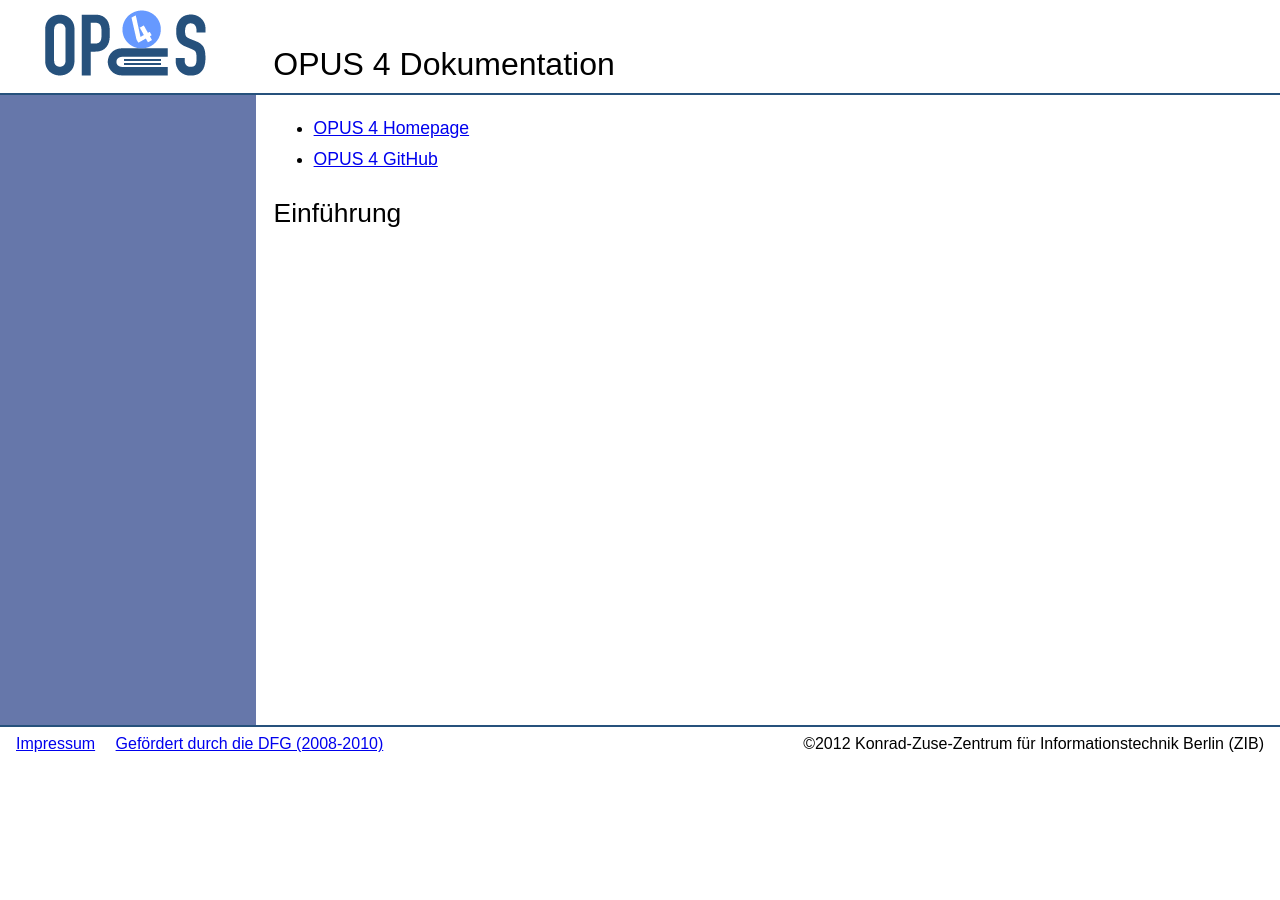
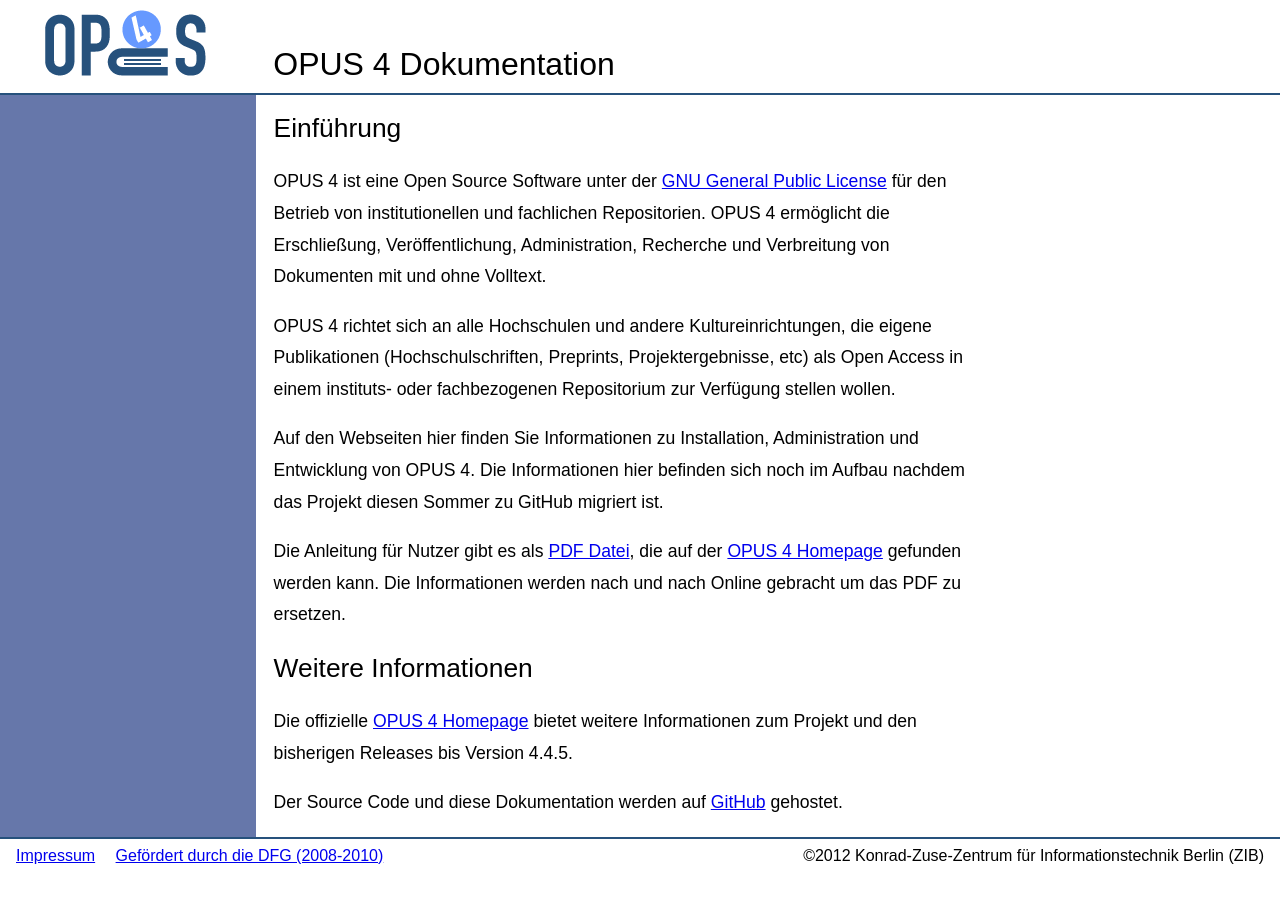
Before and after one commit to OPUS4/opus4.github.io, a Jekyll site: the page built from index.md, in a window 1280 px wide. Built offline with Jekyll 4.4.1, drawn with Linux system fonts in a browser that asks for light colours.

Commit message:
#26 - Starting the start page.

```diff
--- a/index.md
+++ b/index.md
@@ -4,7 +4,27 @@
 weight: 0
 ---
 
-* [OPUS 4 Homepage](http://opus4.kobv.de)
-* [OPUS 4 GitHub](https://github.com/opus4)
+## Einführung
 
-## Einführung
+OPUS 4 ist eine Open Source Software unter der [GNU General Public License](http://www.gnu.org/copyleft/gpl.html) für
+den Betrieb von institutionellen und fachlichen Repositorien. OPUS 4 ermöglicht die Erschließung, Veröffentlichung,
+Administration, Recherche und Verbreitung von Dokumenten mit und ohne Volltext.
+
+OPUS 4 richtet sich an alle Hochschulen und andere Kultureinrichtungen, die eigene Publikationen (Hochschulschriften,
+Preprints, Projektergebnisse, etc) als Open Access in einem instituts- oder fachbezogenen Repositorium zur Verfügung
+stellen wollen.
+
+Auf den Webseiten hier finden Sie Informationen zu Installation, Administration und Entwicklung von OPUS 4. Die
+Informationen hier befinden sich noch im Aufbau nachdem das Projekt diesen Sommer zu GitHub migriert ist.
+
+Die Anleitung für Nutzer gibt es als
+[PDF Datei](https://www.kobv.de/wp-content/uploads/2015/03/kobv_opus_dokumentation_version-4.4.4_de.pdf),
+die auf der [OPUS 4 Homepage](http://opus4.kobv.de) gefunden werden
+kann. Die Informationen werden nach und nach Online gebracht um das PDF zu ersetzen.
+
+## Weitere Informationen
+
+Die offizielle [OPUS 4 Homepage](http://opus4.kobv.de) bietet weitere Informationen zum Projekt und den bisherigen
+Releases bis Version 4.4.5.
+
+Der Source Code und diese Dokumentation werden auf [GitHub](https://github.com/opus4) gehostet.
```
